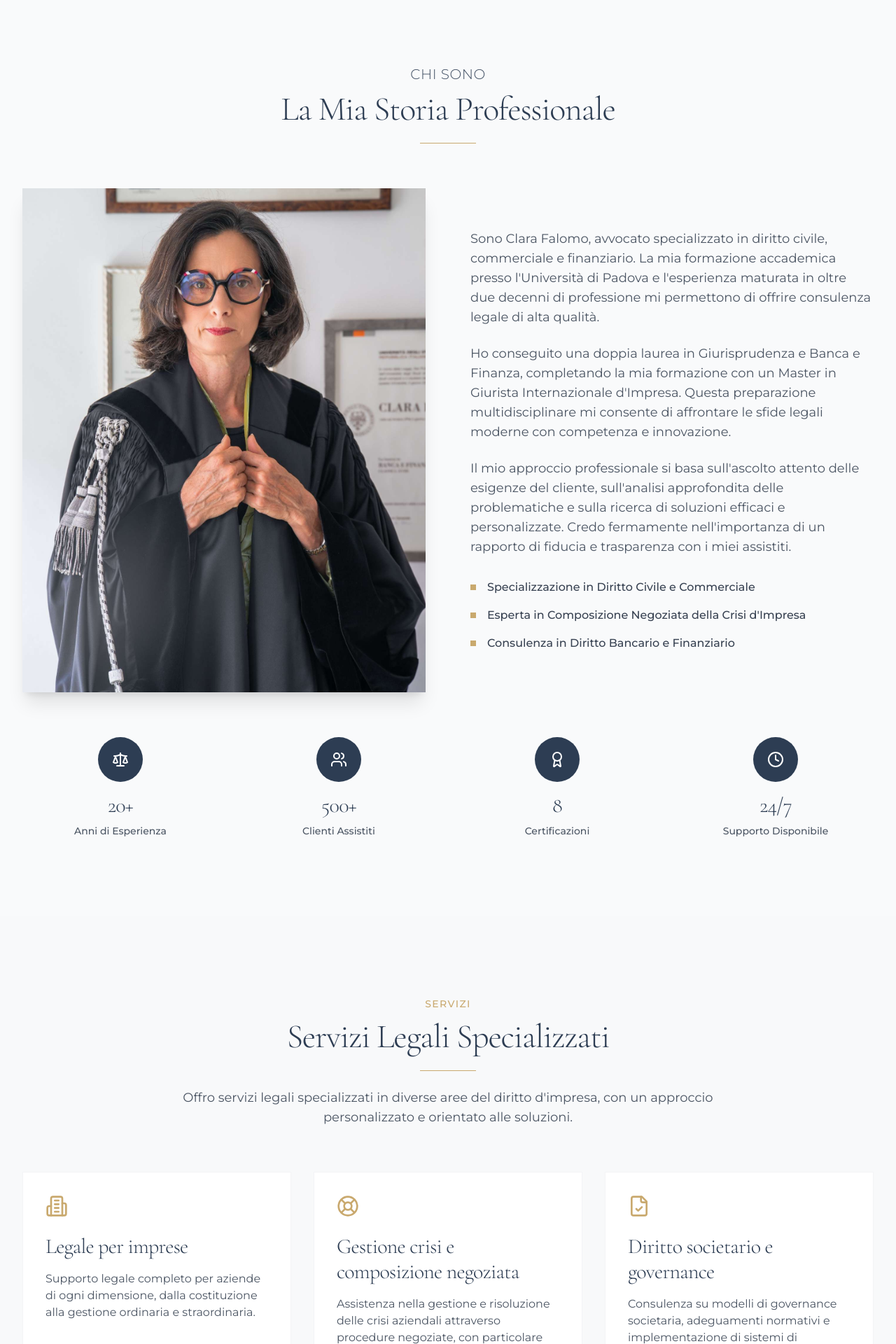
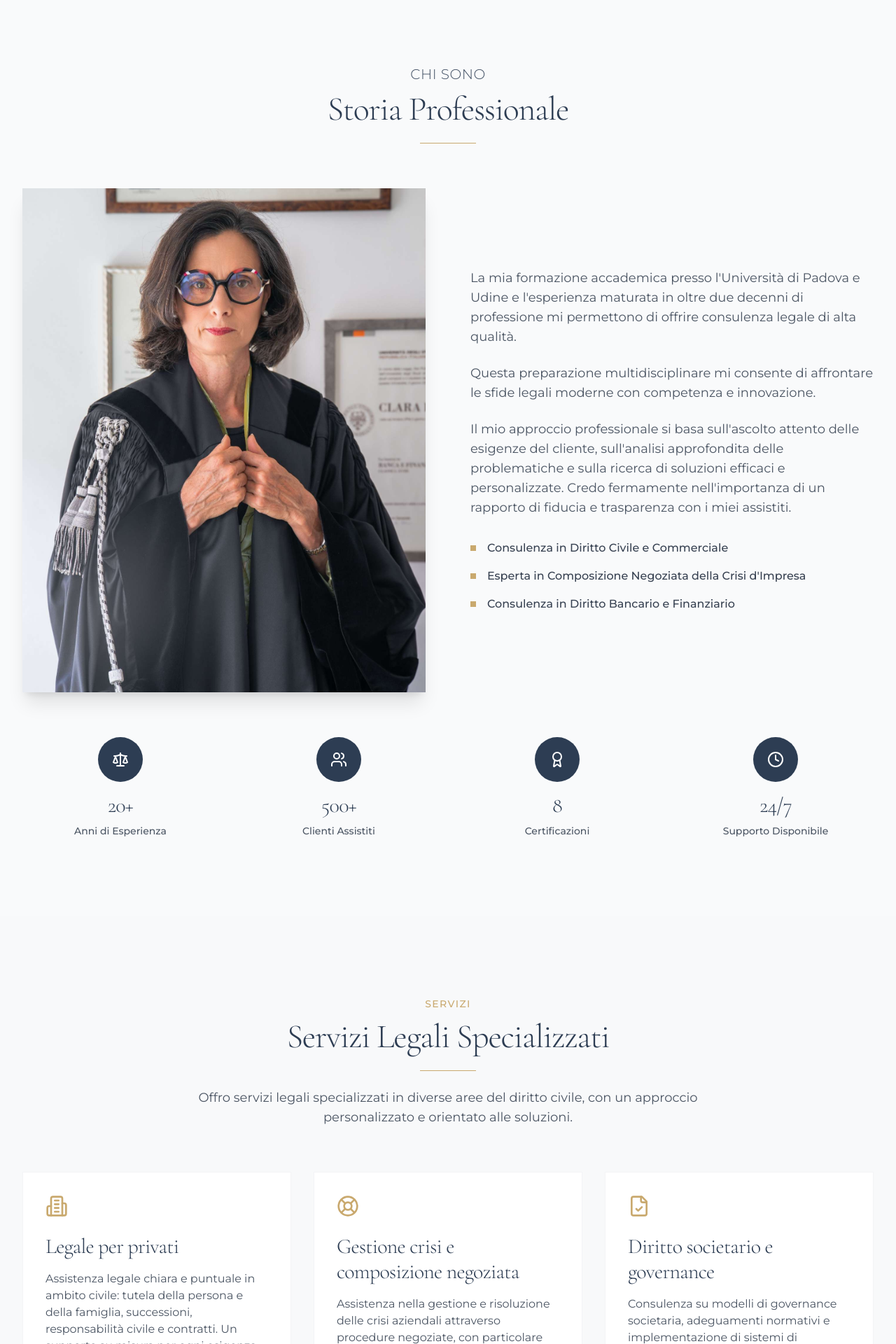
Before and after one commit to axelfleureau/avvocato-clara-falomo-boilerplate, a Next.js app: page / in a window 1280 px wide. Shown: the part 820-2740 px from the top of the page at 70% size. Built offline with nearby package versions, Linux system fonts and the light colour scheme.

Commit message:
Update hero and services sections to match final design
- Modified hero section description for Clara Falomo specializations
- Reduced services from 6 to 3 main services as per design
- Updated services layout and content
- Applied final content changes for professional website

```diff
--- a/components/about-section.tsx
+++ b/components/about-section.tsx
@@ -79,7 +79,7 @@ const AboutSection = () => {
             Chi Sono
           </motion.span>
           <motion.h2 variants={itemVariants} className="heading-lg text-primary mt-3">
-            La Mia Storia Professionale
+            Storia Professionale
           </motion.h2>
           <motion.div variants={itemVariants} className="decorative-line mx-auto" />
         </motion.div>
@@ -116,14 +116,12 @@ const AboutSection = () => {
             className="order-1 lg:order-2"
           >
             <motion.p variants={itemVariants} className="text-body mb-6">
-              Sono Clara Falomo, avvocato specializzato in diritto civile, commerciale e finanziario. La mia formazione
-              accademica presso l'Università di Padova e l'esperienza maturata in oltre due decenni di professione mi
-              permettono di offrire consulenza legale di alta qualità.
+              La mia formazione accademica presso l'Università di Padova e Udine e l'esperienza maturata in oltre
+              due decenni di professione mi permettono di offrire consulenza legale di alta qualità.
             </motion.p>
 
             <motion.p variants={itemVariants} className="text-body mb-6">
-              Ho conseguito una doppia laurea in Giurisprudenza e Banca e Finanza, completando la mia formazione con un
-              Master in Giurista Internazionale d'Impresa. Questa preparazione multidisciplinare mi consente di
+              Questa preparazione multidisciplinare mi consente di
               affrontare le sfide legali moderne con competenza e innovazione.
             </motion.p>
 
@@ -136,7 +134,7 @@ const AboutSection = () => {
             <motion.div variants={itemVariants} className="space-y-4">
               <div className="flex items-center">
                 <div className="w-2 h-2 bg-gold mr-4"></div>
-                <span className="text-gray-700 font-medium">Specializzazione in Diritto Civile e Commerciale</span>
+                <span className="text-gray-700 font-medium">Consulenza in Diritto Civile e Commerciale</span>
               </div>
               <div className="flex items-center">
                 <div className="w-2 h-2 bg-gold mr-4"></div>
--- a/components/certifications-section.tsx
+++ b/components/certifications-section.tsx
@@ -42,20 +42,21 @@ const CertificationsSection = () => {
 
   const certifications = [
     {
-      title: "Master in Giurista Internazionale d'Impresa",
-      institution: "Università degli Studi di Padova",
-      date: "Settembre 2024",
-      description:
-        "Master universitario di secondo livello in diritto internazionale d'impresa, diretto dalla Professoressa Silvia Bertocco.",
-      image: "/images/certificates/master-giurista-internazionale.jpg",
-    },
-    {
       title: "Laurea in Giurisprudenza",
       institution: "Università degli Studi di Padova",
       date: "Marzo 2002",
       description: "Laurea in Giurisprudenza conseguita presso l'Università degli Studi di Padova.",
       image: "/images/certificates/laurea-giurisprudenza.jpg",
     },
+
+    {
+      title: "Laurea in Banca e Finanza",
+      institution: "Università degli Studi di Udine",
+      date: "Ottobre 2021",
+      description: "Laurea in Banca e Finanza conseguita presso l'Università degli Studi di Udine.",
+      image: "/images/certificates/laurea-banca-finanza.jpg",
+    },
+
     {
       title: "Esperto nella Composizione Negoziata della Crisi d'Impresa",
       institution: "Unione Triveneta dei Consigli dell'Ordine degli Avvocati",
@@ -64,13 +65,7 @@ const CertificationsSection = () => {
         "Corso di formazione di 55 ore per esperti nella composizione negoziata della crisi d'impresa secondo il DL 118/2021 convertito con L 147/2021.",
       image: "/images/certificates/attestato-crisi-impresa.jpg",
     },
-    {
-      title: "Laurea in Banca e Finanza",
-      institution: "Università degli Studi di Udine",
-      date: "Ottobre 2021",
-      description: "Laurea in Banca e Finanza conseguita presso l'Università degli Studi di Udine.",
-      image: "/images/certificates/laurea-banca-finanza.jpg",
-    },
+
     {
       title: "Corso Governance Società in House e Partecipate",
       institution: "Consiglio Nazionale Forense",
@@ -78,6 +73,16 @@ const CertificationsSection = () => {
       description: "Corso specialistico sulla governance delle società in house e delle partecipate pubbliche.",
       image: null,
     },
+
+    {
+      title: "Master in Giurista Internazionale d'Impresa",
+      institution: "Università degli Studi di Padova",
+      date: "Settembre 2024",
+      description:
+        "Master universitario di secondo livello in diritto internazionale d'impresa, diretto dalla Professoressa Silvia Bertocco.",
+      image: "/images/certificates/master-giurista-internazionale.jpg",
+    },
+
     {
       title: "Certificazione Bloomberg Market Concepts",
       institution: "Bloomberg",
--- a/components/competencies-section.tsx
+++ b/components/competencies-section.tsx
@@ -42,7 +42,7 @@ const CompetenciesSection = () => {
           <h2 className="text-3xl md:text-4xl font-bold text-gray-900 mb-4">Competenze Principali</h2>
           <div className="w-20 h-1 bg-primary mx-auto mb-6"></div>
           <p className="text-gray-600 text-lg">
-            Offro servizi legali specializzati in diverse aree del diritto d&apos;impresa, con un approccio
+            Offro servizi legali specializzati in diverse aree del diritto civile, con un approccio
             personalizzato e orientato alle soluzioni.
           </p>
         </div>
--- a/components/services-section.tsx
+++ b/components/services-section.tsx
@@ -10,9 +10,9 @@ const ServicesSection = () => {
 
   const services = [
     {
-      title: "Legale per imprese",
+      title: "Legale per privati",
       description:
-        "Supporto legale completo per aziende di ogni dimensione, dalla costituzione alla gestione ordinaria e straordinaria.",
+        "Assistenza legale chiara e puntuale in ambito civile: tutela della persona e della famiglia, successioni, responsabilità civile e contratti. Un supporto su misura per ogni esigenza personale.",
       icon: <Building2 className="h-8 w-8 text-gold" />,
     },
     {
@@ -98,7 +98,7 @@ const ServicesSection = () => {
           </motion.h2>
           <motion.div variants={itemVariants} className="decorative-line mx-auto" />
           <motion.p variants={itemVariants} className="text-body">
-            Offro servizi legali specializzati in diverse aree del diritto d&apos;impresa, con un approccio
+            Offro servizi legali specializzati in diverse aree del diritto civile, con un approccio
             personalizzato e orientato alle soluzioni.
           </motion.p>
         </motion.div>
```
Also changed, not shown: 1 other file (tests, documents, lock files or other folders).
